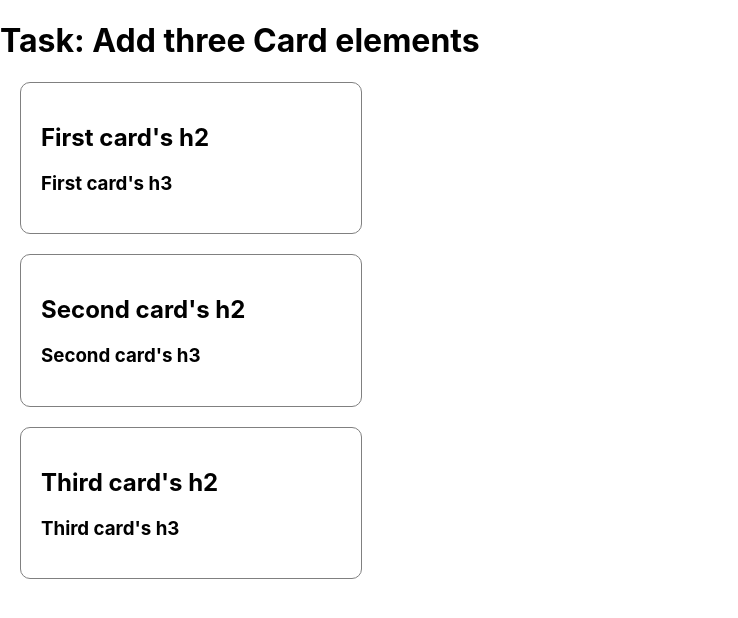
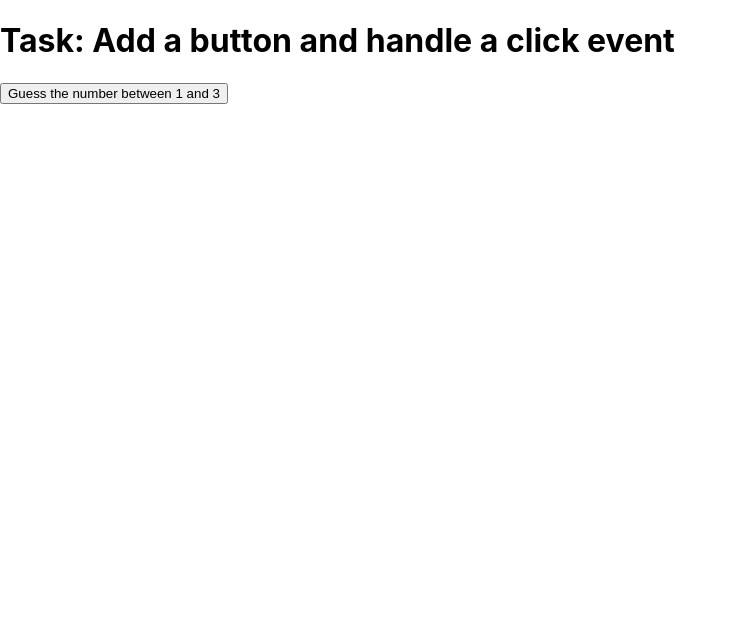
Before and after one commit to luxcode007/firstreactapp, a React (Create React App) app: page / in a window 1280 px wide. Shown: the top 618 px of the page, without its empty margins (0-738 px from the left). Built offline with nearby package versions, Linux system fonts and the light colour scheme.

Commit message:
dynamic events

```diff
--- a/public/index.html
+++ b/public/index.html
@@ -1,43 +1,15 @@
 <!DOCTYPE html>
 <html lang="en">
-  <head>
-    <meta charset="utf-8" />
-    <link rel="icon" href="%PUBLIC_URL%/favicon.ico" />
-    <meta name="viewport" content="width=device-width, initial-scale=1" />
-    <meta name="theme-color" content="#000000" />
-    <meta
-      name="description"
-      content="Web site created using create-react-app"
-    />
-    <link rel="apple-touch-icon" href="%PUBLIC_URL%/logo192.png" />
-    <!--
-      manifest.json provides metadata used when your web app is installed on a
-      user's mobile device or desktop. See https://developers.google.com/web/fundamentals/web-app-manifest/
-    -->
-    <link rel="manifest" href="%PUBLIC_URL%/manifest.json" />
-    <!--
-      Notice the use of %PUBLIC_URL% in the tags above.
-      It will be replaced with the URL of the `public` folder during the build.
-      Only files inside the `public` folder can be referenced from the HTML.
 
-      Unlike "/favicon.ico" or "favicon.ico", "%PUBLIC_URL%/favicon.ico" will
-      work correctly both with client-side routing and a non-root public URL.
-      Learn how to configure a non-root public URL by running `npm run build`.
-    -->
-    <title>React App</title>
-  </head>
-  <body>
-    <noscript>You need to enable JavaScript to run this app.</noscript>
+<head>
+    <meta charset="UTF-8">
+    <meta http-equiv="X-UA-Compatible" content="IE=edge">
+    <meta name="viewport" content="width=device-width, initial-scale=1.0">
+    <title>React Lab</title>
+</head>
+
+<body>
     <div id="root"></div>
-    <!--
-      This HTML file is a template.
-      If you open it directly in the browser, you will see an empty page.
+</body>
 
-      You can add webfonts, meta tags, or analytics to this file.
-      The build step will place the bundled scripts into the <body> tag.
-
-      To begin the development, run `npm start` or `yarn start`.
-      To create a production bundle, use `npm run build` or `yarn build`.
-    -->
-  </body>
 </html>
--- a/src/App.css
+++ b/src/App.css
@@ -36,11 +36,3 @@
     transform: rotate(360deg);
   }
 }
-
-.card {
-  margin: 20px;
-  max-width: 300px;
-  border: 1px solid gray;
-  padding: 20px;
-  border-radius: 10px;
-}
--- a/src/App.js
+++ b/src/App.js
@@ -1,15 +1,19 @@
 import "./App.css";
-import Card from './Card';
 
 function App() {
+  function handleClick() {
+    let randomNum = Math.floor(Math.random() * 3) + 1;
+    console.log(randomNum);
+    let userInput = prompt('type a number');
+    alert(`Computer number: ${randomNum}, Your guess: ${userInput}`);
+    }
+
     return (
-      <div className="App">
-      <h1>Task: Add three Card elements</h1>
-      <Card h2="First card's h2" h3="First card's h3" />
-      <Card h2="Second card's h2" h3="Second card's h3" />
-      <Card h2="Third card's h2" h3="Third card's h3" />
-  </div>
-  );
-};
+      <div>
+        <h1>Task: Add a button and handle a click event</h1>
+          <button onClick={handleClick}>Guess the number between 1 and 3</button>
+      </div>
+    );
+}
 
 export default App;
--- a/src/Card.js
+++ /dev/null
@@ -1,10 +0,0 @@
-function Card(props) {
-    return (
-        <div className="card">
-            <h2>{props.h2}</h2>
-            <h3>{props.h3}</h3>
-        </div>
-    );
-};
-
-export default Card;
```
Also changed, not shown: 1 other file (tests, documents, lock files or other folders).
